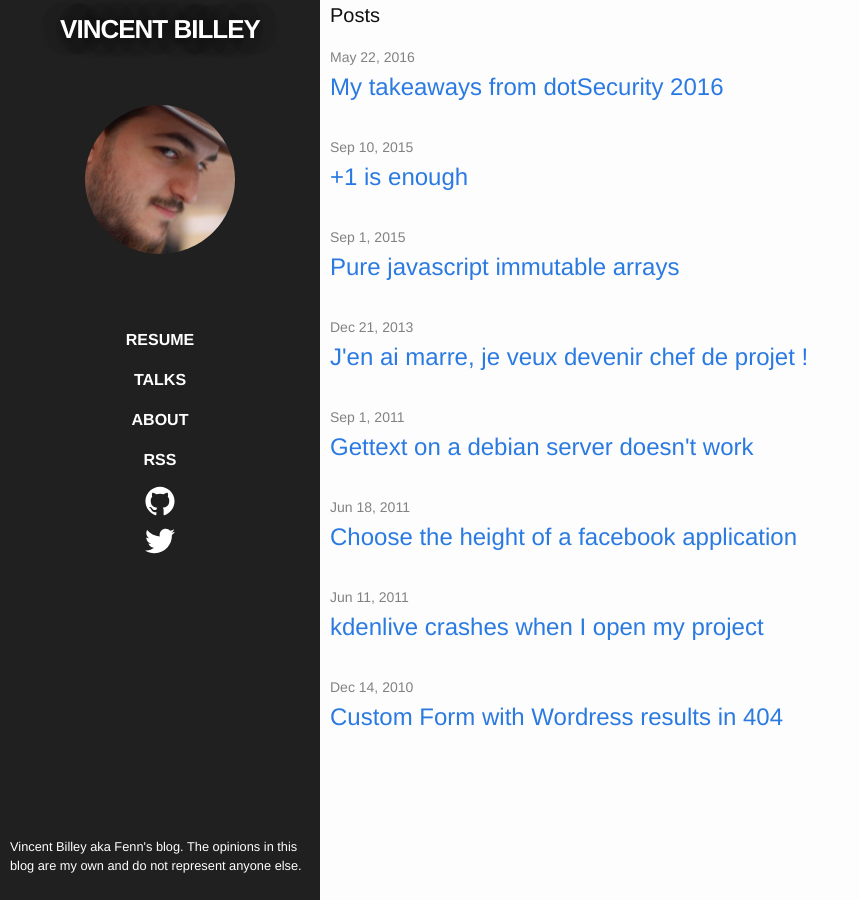
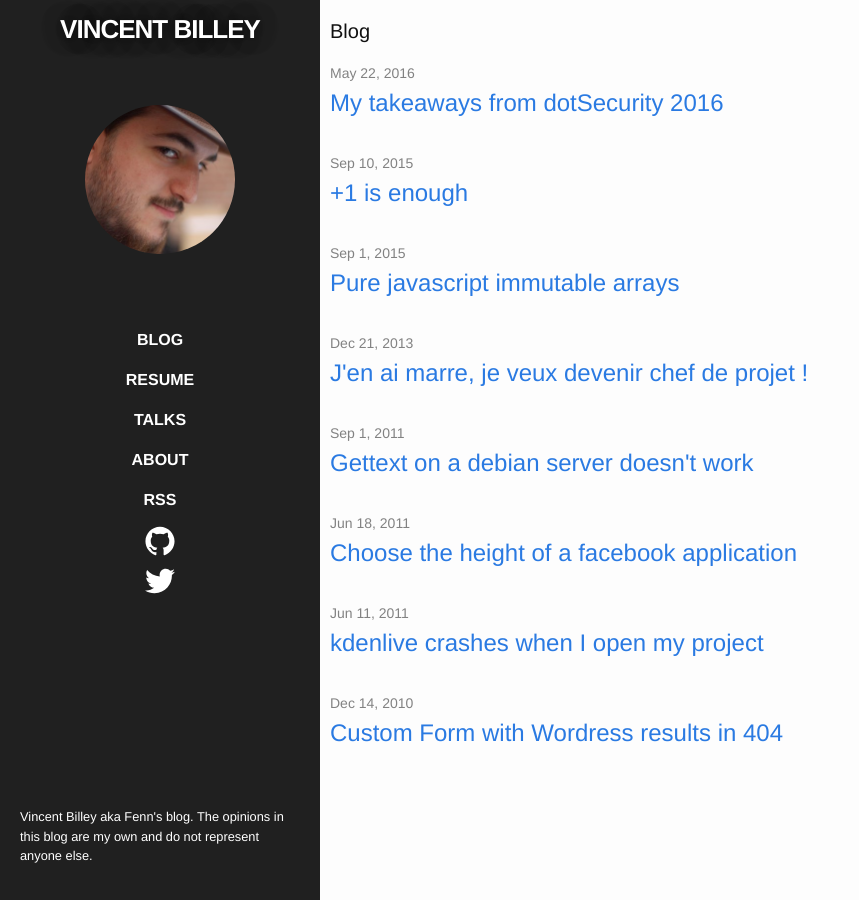
Before and after one commit to Fenntasy/blog, a Jekyll site: the page built from index.html, in a window 1280 px wide. Shown: the whole page, without its empty margins (0-859 px from the left). Built offline with Jekyll 4.4.1, drawn with Linux system fonts in a browser that asks for light colours; Markdown is read by kramdown in place of the engine named in the settings.

Commit message:
style: more padding

```diff
--- a/_includes/header.html
+++ b/_includes/header.html
@@ -8,6 +8,7 @@
 
   <div class="header-group">
     <nav class="site-nav">
+      <a class="page-link" href="{{ site.baseurl }}/">Blog</a>
       <a class="page-link" href="/resume" target="_blank">Resume</a>
       <a class="page-link" href="/talks/">Talks</a>
       <a class="page-link" href="/about/">About</a>
--- a/_sass/_base.scss
+++ b/_sass/_base.scss
@@ -162,6 +162,7 @@ pre {
     max-width:         calc(#{$content-width} - (#{$spacing-unit} * 2));
     margin-right: auto;
     margin-left: auto;
+    padding-top: 1em;
 
     article {
         padding-right: $spacing-unit;
--- a/_sass/_layout.scss
+++ b/_sass/_layout.scss
@@ -106,7 +106,7 @@ html, body {
     }
 
     .footer {
-        padding: 10px;
+        padding: 20px;
         display: flex;
         justify-content: center;
         align-items: flex-end;
--- a/index.html
+++ b/index.html
@@ -4,7 +4,7 @@ layout: home
 
 <div class="home">
 
-  <h1 class="page-heading">Posts</h1>
+  <h1 class="page-heading">Blog</h1>
 
   <ul class="post-list">
     {% for post in site.posts %}
```
